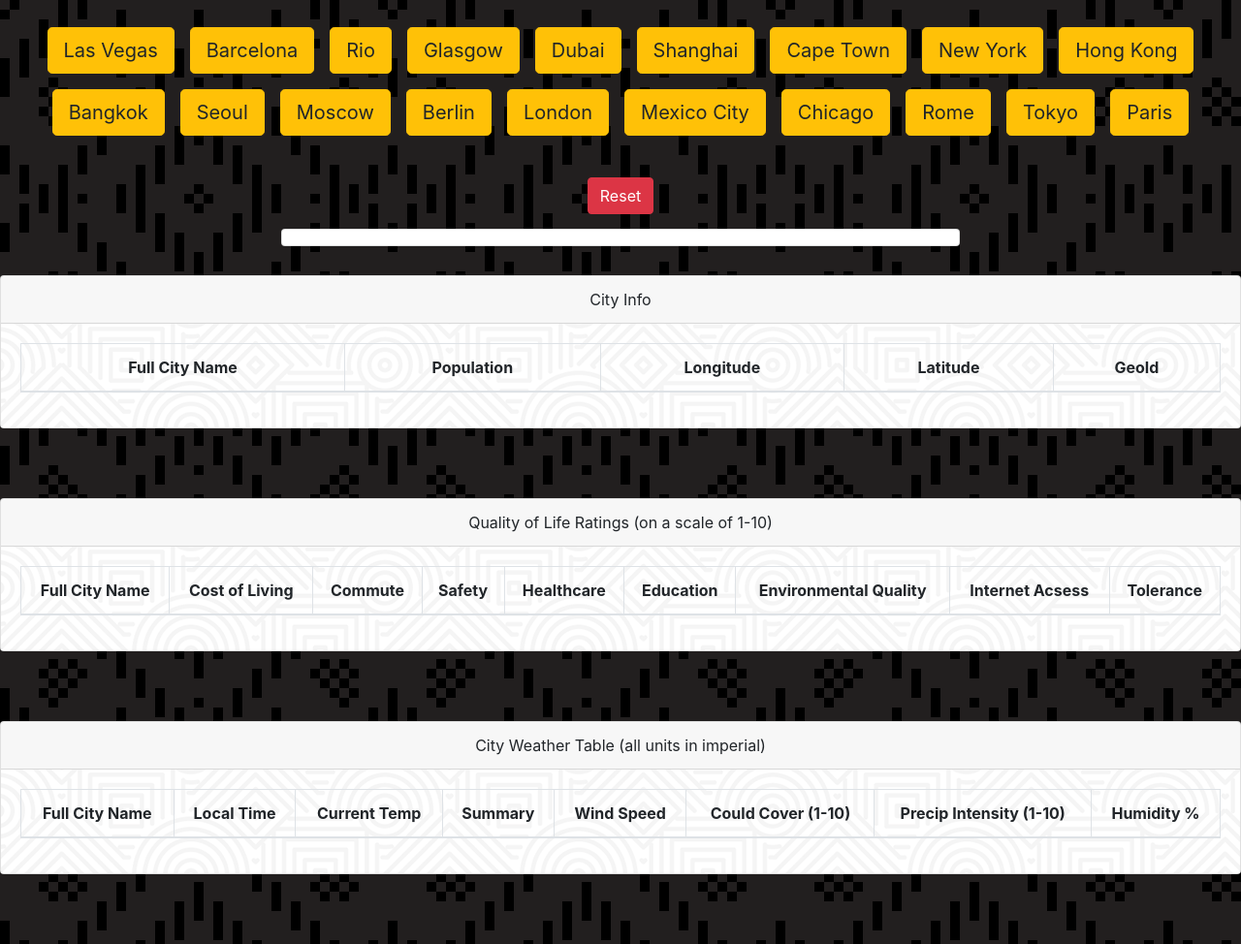
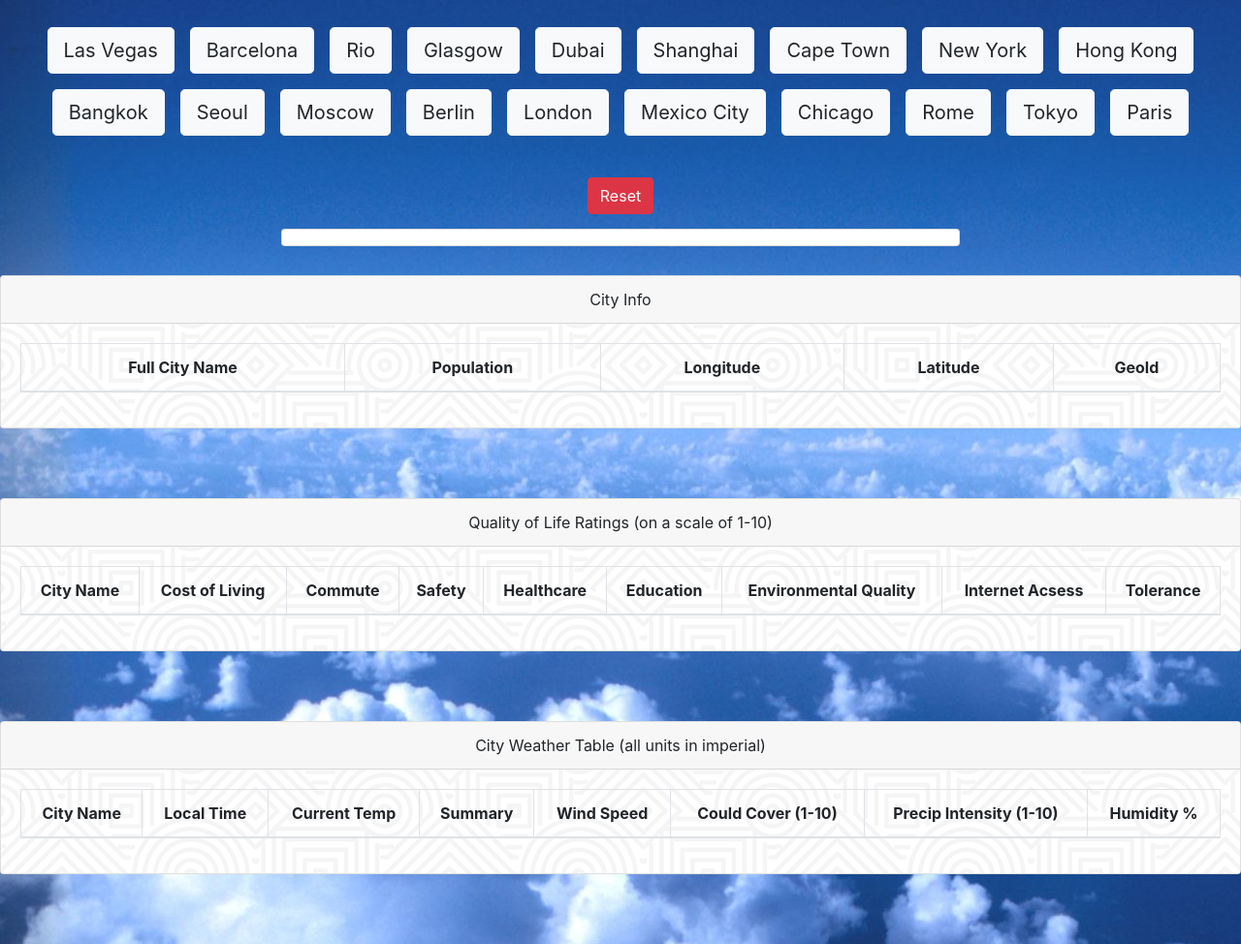
Before and after one commit to ac3charland/WeatherWars, a PHP site: page /cityInfo.html in a window 1280 px wide. Shown: the whole page at 97% size. Run offline with PHP 8.4, Linux system fonts and the light colour scheme; lists and menus that the app fills with data are empty; some libraries are stand-ins or nearby versions.

Commit message:
Small CSS changes

```diff
--- a/assets/javascript/cityInfo.js
+++ b/assets/javascript/cityInfo.js
@@ -8,7 +8,7 @@
         var a = $("<button>");
         a.addClass("show");
         a.addClass("cityButton")
-        a.addClass("btn btn-warning btn-lg btn-3d btn-round")
+        a.addClass("btn btn-light btn-lg btn-3d btn-round")
         a.attr("data-show", locations[i].geoid);
         a.attr("data-name", locations[i].namecode);
         a.attr("data-long", locations[i].long);
--- a/assets/style/backendStyle.css
+++ b/assets/style/backendStyle.css
@@ -1,5 +1,5 @@
 body {
-    background-image: url("../images/black-background.png");
+    background-image: url("../images/blue-background.jpg");
     justify-content: center;
     text-align: center;
 }
@@ -43,6 +43,6 @@
 }
 
 .nameBox{
-    color: goldenrod;
+    color: white;
     font-size: 45px;
 }
--- a/cityInfo.html
+++ b/cityInfo.html
@@ -83,7 +83,7 @@
         <table class="table table-bordered" id="cityStatsTable">
           <thead>
             <tr>
-              <th scope="col">Full City Name</th>
+              <th scope="col">City Name</th>
               <th scope="col">Cost of Living</th>
               <th scope="col">Commute</th>
               <th scope="col">Safety</th>
@@ -112,7 +112,7 @@
         <table class="table table-bordered" id="cityWeatherTable">
           <thead>
             <tr>
-              <th scope="col">Full City Name</th>
+              <th scope="col">City Name</th>
               <th scope='col'>Local Time</th>
               <th scope="col">Current Temp</th>
               <th scope='col'>Summary</th>
```
